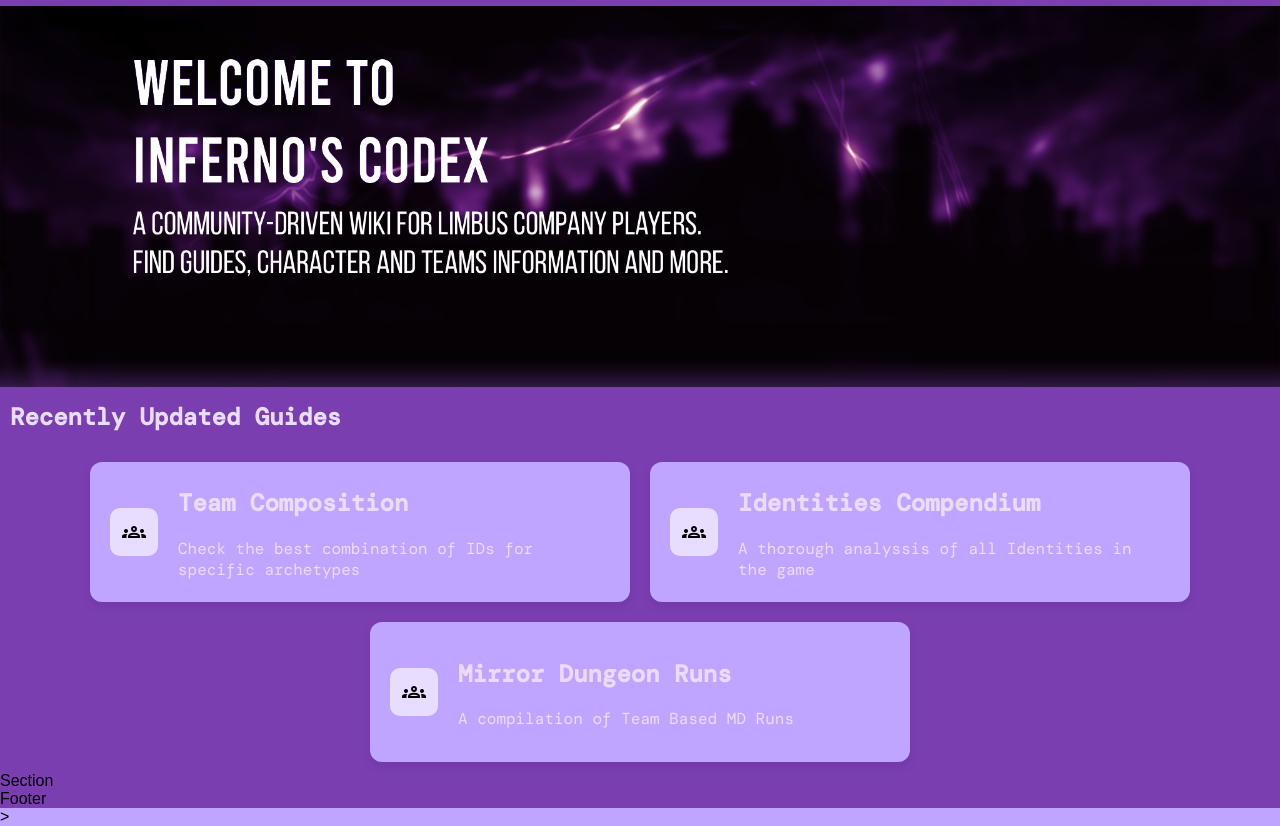
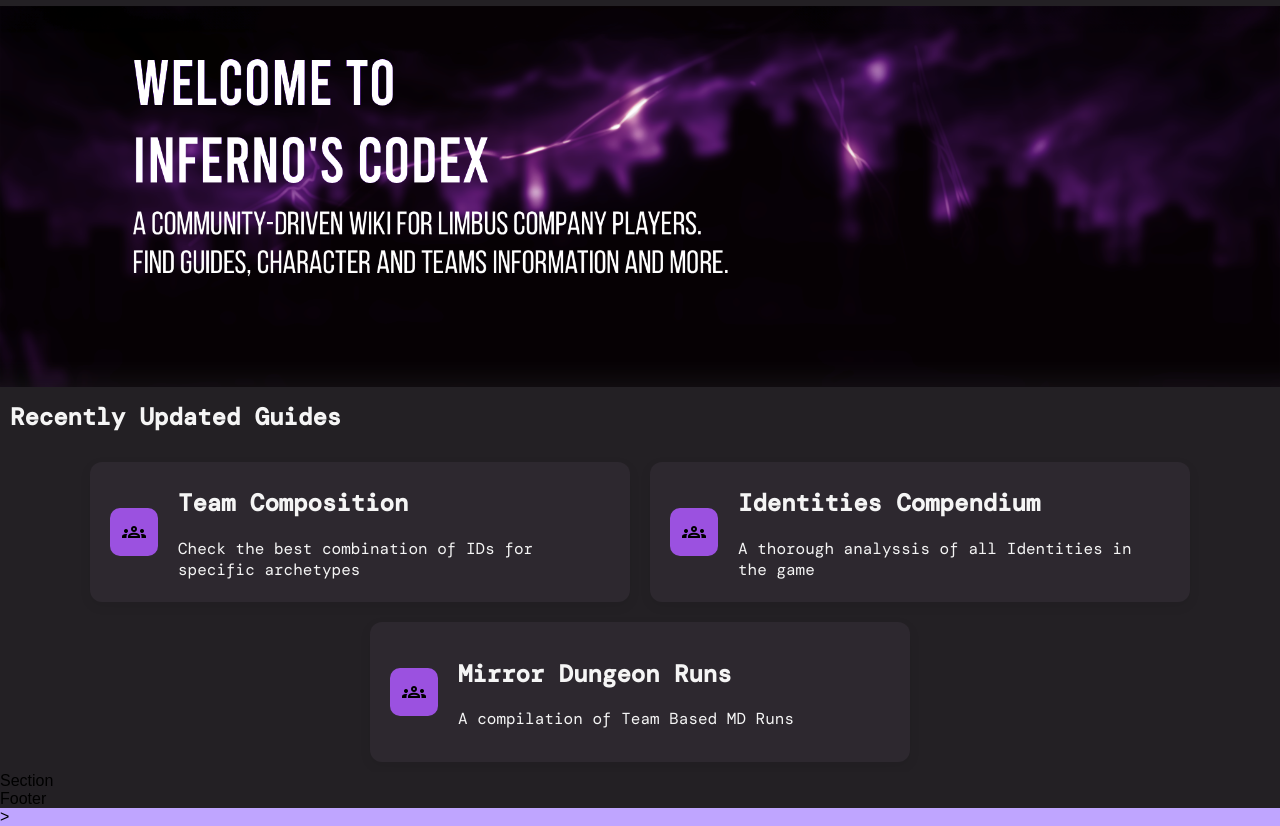
Before and after one commit to LonesMane/Inferno-Codex, a plain HTML site: page index.html in a window 1280 px wide. Shown: the part 79-905 px from the top of the page. Drawn offline with nearby package versions, Linux system fonts and the light colour scheme.

Commit message:
Nova paleta de cores

```diff
--- a/CSS/index.css
+++ b/CSS/index.css
@@ -50,14 +50,14 @@ p
 {
     font-family: "DMMono", monospace;
     /*color: rgb(238, 238, 238);*/
-    color: #e9ddff;
+    color: whitesmoke;
 }
 
 h1
 {
     font-family: "DMMono", monospace;
     /*color: rgb(238, 238, 238);*/;
-    color: #e9ddff;
+    color: whitesmoke;
 }
 
 body {
@@ -81,14 +81,14 @@ body {
 header
 {
     grid-area: header;
-    background-color: #7A3EB1;
+    background-color: #232024;
     padding-left: 10px;
 }
 
 aside
 {
     grid-area: aside;
-    background-color: #7A3EB1;
+    background-color: #232024;
     margin: 10px;
     border-radius: 5px;
     width: 100%;
@@ -98,7 +98,7 @@ aside
 article
 {
     grid-area: article;
-    background-color: #7A3EB1;
+    background-color: #232024;
     display: flex;        /* coloca os cards lado a lado */
     flex-wrap: wrap;      /* permite quebrar linha */
     gap: 20px;
@@ -109,19 +109,19 @@ article
 section
 {
     grid-area: section;
-    background-color: #7A3EB1;
+    background-color: #232024;
 }
 
 footer
 {
     grid-area: footer;
-    background-color: #7A3EB1;
+    background-color: #232024;
 }
 
 .banner
 {
     grid-area: banner;
-    background-color: #7A3EB1;
+    background-color: #232024;
 }
 
 .bannerzinho
@@ -132,7 +132,7 @@ footer
 
 .card
 {
-    background-color: #BFA5FF;
+    background-color: #2D282F;
     border-radius: 12px;
     padding: 20px;
     display: flex;
@@ -153,7 +153,7 @@ footer
 
 .card-icon
 {
-    background-color: #e9ddff;
+    background-color: #9b51e0;
     padding: 12px;
     border-radius: 10px;
     display: flex;
@@ -163,7 +163,7 @@ footer
 
 .guide-icon span {
     font-size: 36px;
-    color: #5A2A82;
+    color: whitesmoke;
 }
 
 .guide-info h3 {
@@ -183,7 +183,7 @@ footer
     width: 100%;
     text-align: left;
     margin: 0 10px 10px 0;
-    color: #e9ddff;
+    color: whitesmoke;
     order: -1;
     font-family: DMMono, monospace;
 }
```
